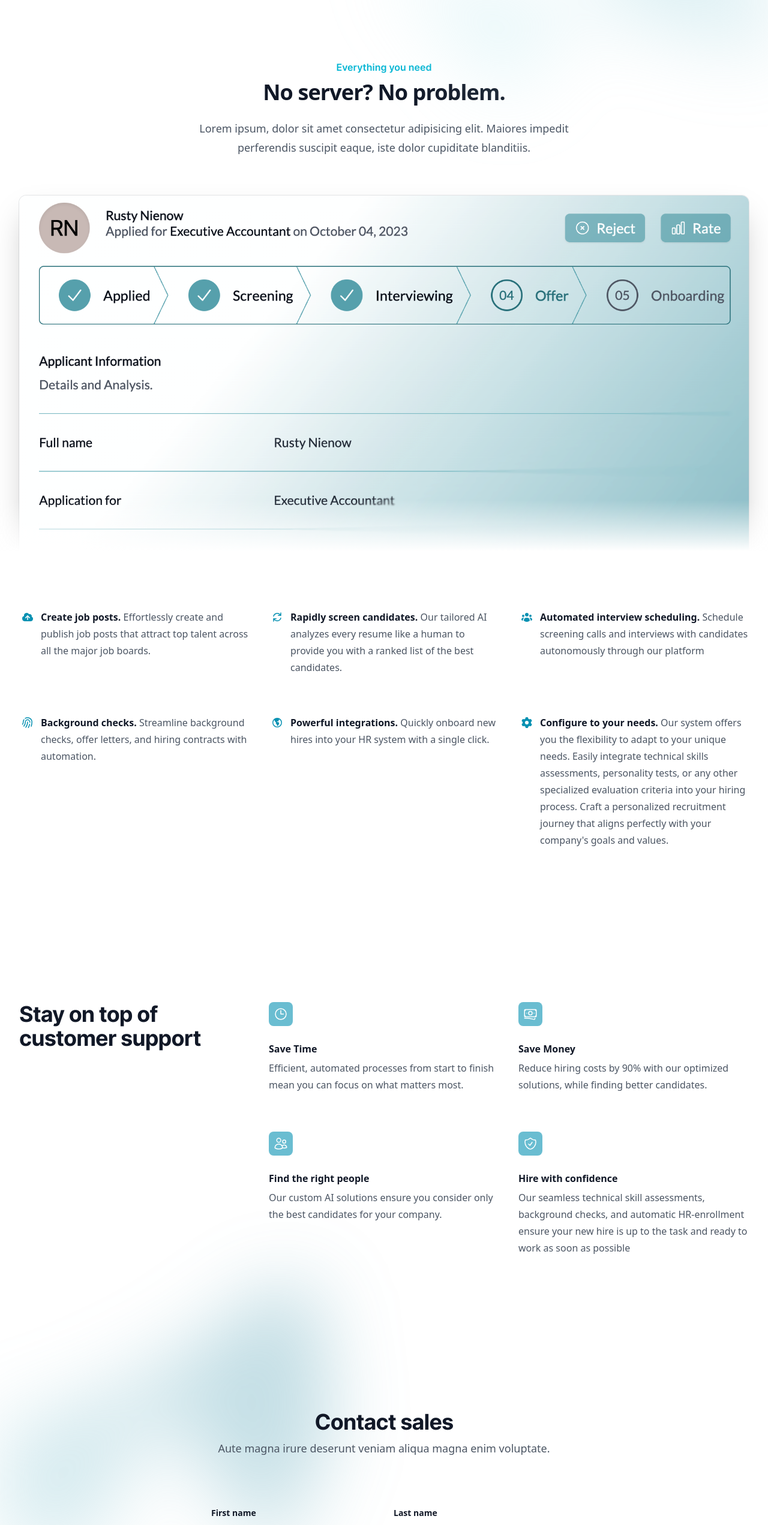
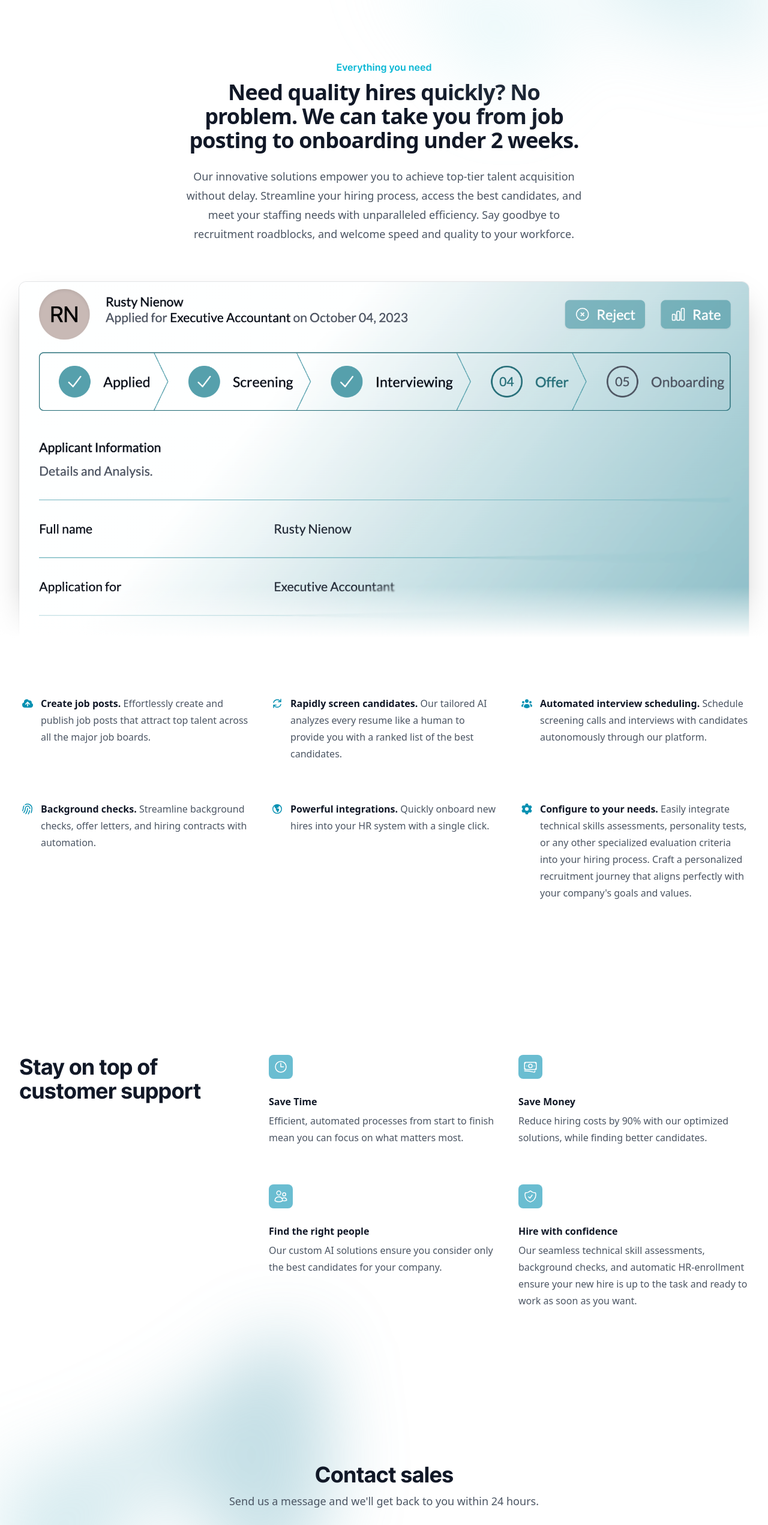
Before and after one commit to Whayven/ascend-hiring-landing, a Next.js app: page / in a window 1280 px wide. Shown: the part 880-3423 px from the top of the page at 60% size. Built offline with nearby package versions, Linux system fonts and the light colour scheme.

Commit message:
update all latin to relevant text

```diff
--- a/src/components/BenefitSection.tsx
+++ b/src/components/BenefitSection.tsx
@@ -27,7 +27,7 @@ const benefits = [
   {
     name: 'Hire with confidence',
     description:
-      'Our seamless technical skill assessments, background checks, and automatic HR-enrollment ensure your new hire is up to the task and ready to work as soon as possible',
+      'Our seamless technical skill assessments, background checks, and automatic HR-enrollment ensure your new hire is up to the task and ready to work as soon as you want.',
     icon: ShieldCheckIcon,
   },
 ];
--- a/src/components/ContactSection.tsx
+++ b/src/components/ContactSection.tsx
@@ -42,7 +42,7 @@ export default function Example() {
           Contact sales
         </h2>
         <p className='mt-2 text-lg leading-8 text-gray-600'>
-          Aute magna irure deserunt veniam aliqua magna enim voluptate.
+          Send us a message and we'll get back to you within 24 hours.
         </p>
       </div>
       <form
--- a/src/components/FeatureSection.tsx
+++ b/src/components/FeatureSection.tsx
@@ -26,7 +26,7 @@ const features = [
   {
     name: 'Automated interview scheduling.',
     description:
-      'Schedule screening calls and interviews with candidates autonomously through our platform',
+      'Schedule screening calls and interviews with candidates autonomously through our platform.',
     icon: UserGroupIcon,
   },
   {
@@ -44,7 +44,7 @@ const features = [
   {
     name: 'Configure to your needs.',
     description:
-      "Our system offers you the flexibility to adapt to your unique needs. Easily integrate technical skills assessments, personality tests, or any other specialized evaluation criteria into your hiring process. Craft a personalized recruitment journey that aligns perfectly with your company's goals and values.",
+      "Easily integrate technical skills assessments, personality tests, or any other specialized evaluation criteria into your hiring process. Craft a personalized recruitment journey that aligns perfectly with your company's goals and values.",
     icon: Cog6ToothIcon,
   },
 ];
@@ -58,12 +58,12 @@ export default function FeatureSection() {
             Everything you need
           </h2>
           <p className='mt-2 text-3xl font-bold tracking-tight text-gray-900 sm:text-4xl'>
-            No server? No problem.
+            Need quality hires quickly? No problem. We can take you from job posting to onboarding under 2 weeks.
           </p>
           <p className='mt-6 text-lg leading-8 text-gray-600'>
-            Lorem ipsum, dolor sit amet consectetur adipisicing elit. Maiores
-            impedit perferendis suscipit eaque, iste dolor cupiditate
-            blanditiis.
+          Our innovative solutions empower you to achieve top-tier talent acquisition without delay.
+          Streamline your hiring process, access the best candidates, and meet your staffing needs with unparalleled efficiency.
+          Say goodbye to recruitment roadblocks, and welcome speed and quality to your workforce.
           </p>
         </div>
       </div>
--- a/src/components/Footer.tsx
+++ b/src/components/Footer.tsx
@@ -1,10 +1,7 @@
 const navigation = {
   main: [
     { name: 'About', href: '#' },
-    { name: 'Blog', href: '#' },
     { name: 'Jobs', href: '#' },
-    { name: 'Press', href: '#' },
-    { name: 'Accessibility', href: '#' },
     { name: 'Partners', href: '#' },
   ],
 };
```
